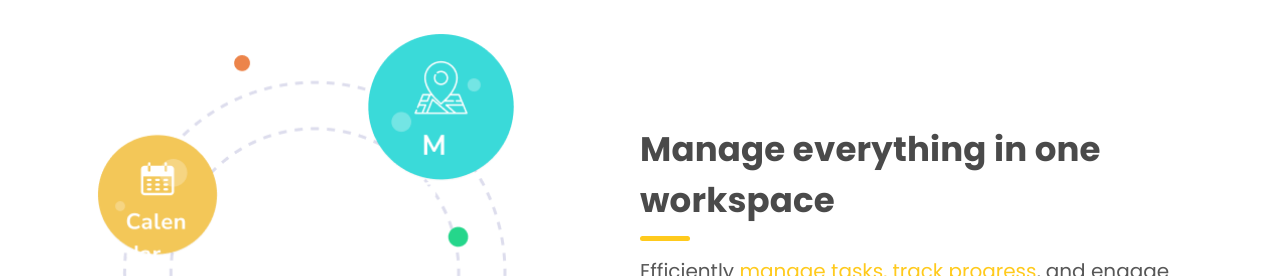
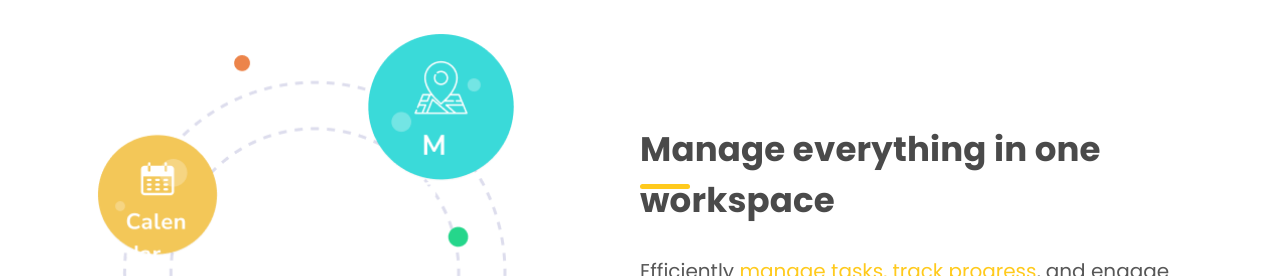
Before and after one commit to SaoualZakarya/Innobyte_front_end, a React (Vite) app: page / in a window 1280 px wide. Shown: the part 1320-1596 px from the top of the page. Built offline with nearby package versions, Linux system fonts and the light colour scheme; a web font is replaced by a local one.

Commit message:
last change

```diff
--- a/src/components/home/app.css
+++ b/src/components/home/app.css
@@ -117,7 +117,7 @@ section:not(section:nth-of-type(1)) {
     background-color: #FFCA1D;
     border-radius: 10px;
     left: 0;
-    top: 112px;
+    top: 60px;
 }
 .special + p {
     color: #575757;
--- a/src/pages/UserLayout.jsx
+++ b/src/pages/UserLayout.jsx
@@ -8,7 +8,7 @@ export const UserLayout = () => {
       <SideBar/>
       <div className="relative  ml-auto w-[calc(100vw-300px)]">
         <NavBar1/>
-        <div className="pt-[73.5px] rounded-xl ">
+        <div className="pt-[73.5px] bg-[#F3F4F6] rounded-xl ">
           <Outlet/>
         </div>
       </div>
```
